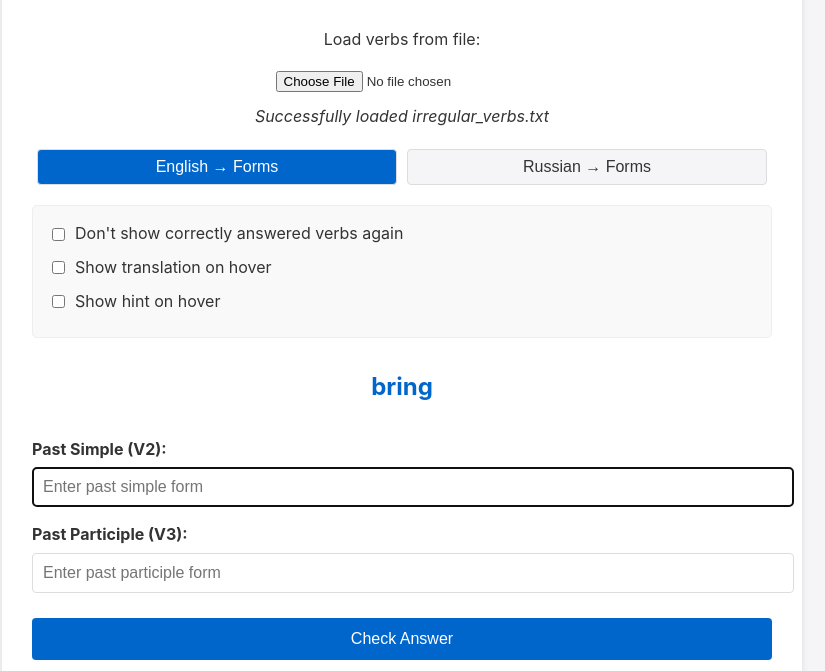
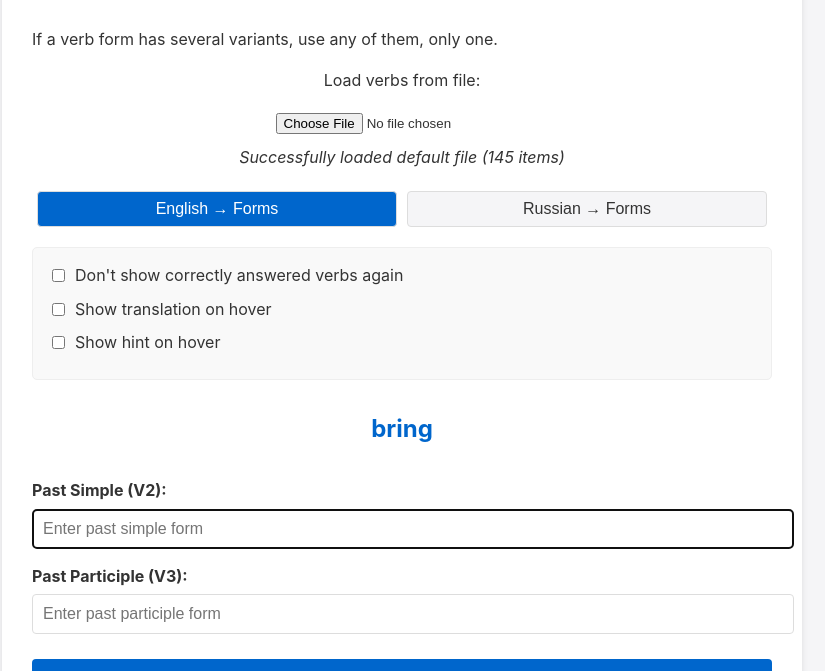
Before and after one commit to artyrian/verbs, a plain HTML site: page index.html in a window 1280 px wide. Shown: the part 126-797 px from the top of the page, without its empty margins (238-1063 px from the left). Drawn offline with Linux system fonts and the light colour scheme.

Commit message:
add info about verbs

```diff
--- a/index.html
+++ b/index.html
@@ -9,6 +9,7 @@
 <body>
     <div class="container">
         <h1>Irregular Verb Quiz</h1>
+        <p>If a verb form has several variants, use any of them, only one.</p>
 
         <div class="file-input">
             <p>Load verbs from file:</p>
--- a/script.js
+++ b/script.js
@@ -47,7 +47,8 @@ function tryLoadDefaultFile() {
         })
         .then(data => {
             processVerbFile(data);
-            fileStatus.textContent = 'Successfully loaded irregular_verbs.txt';
+            let itemsCount = data.split(/\r?\n/).filter(line => line.trim() !== "").length;
+            fileStatus.textContent = `Successfully loaded default file (${itemsCount} items)`;
         })
         .catch(error => {
             console.error('Error loading default file:', error);
```
